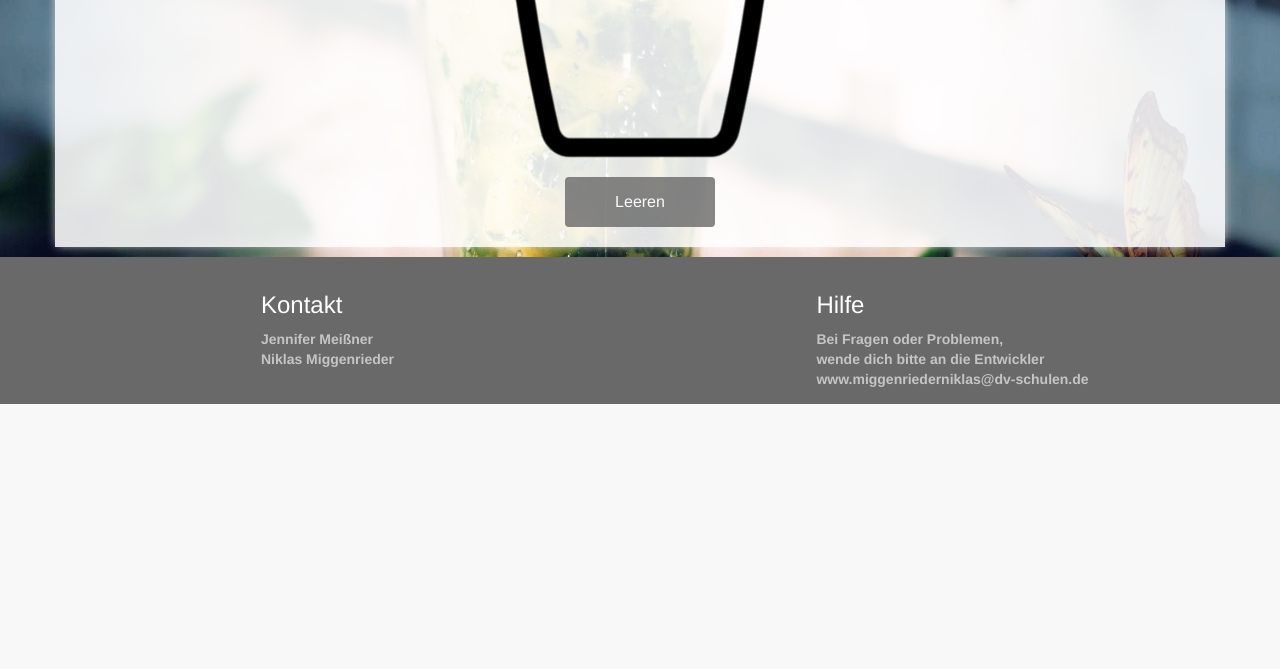
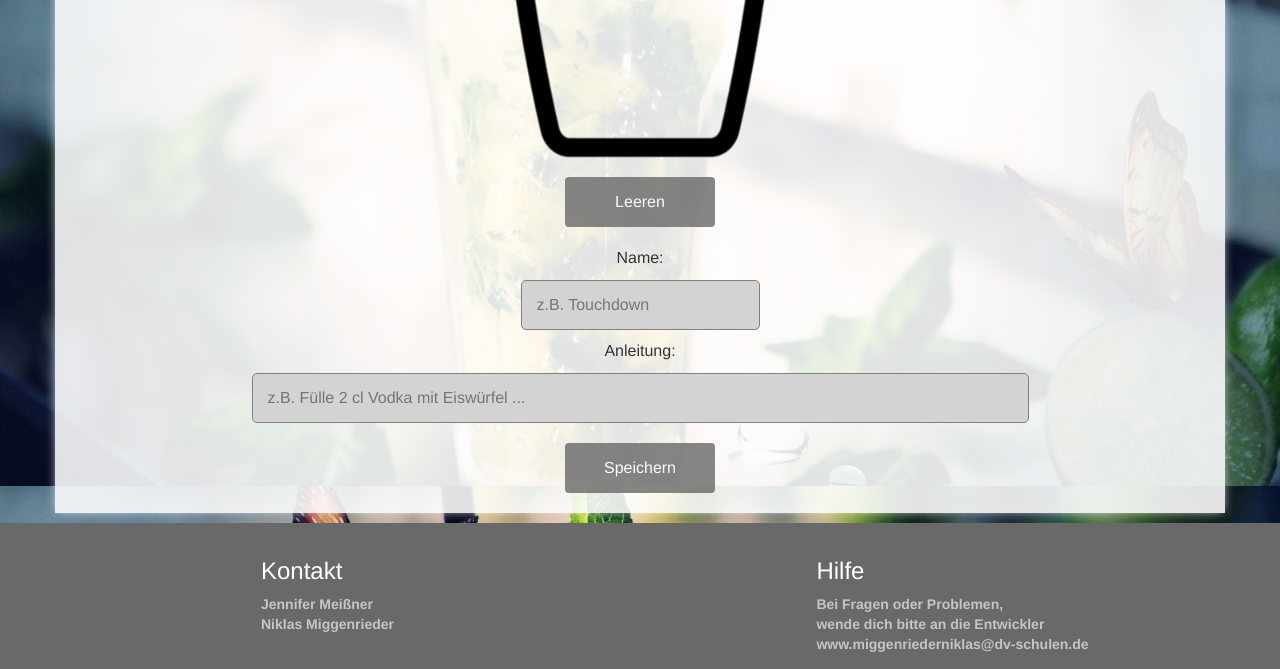
Before and after one commit to NIKmigg/My-Bar-Skript, a PHP site: page /mixer.php in a window 1280 px wide. Shown: the part 1114-1783 px from the top of the page. Before the commit the page ends 1518 px from the top, so only its background shows below. Run offline with PHP 8.4, Linux system fonts and the light colour scheme.

Commit message:
großes Update

```diff
--- /dev/null
+++ b/CocktailWebseite/javascript.js
@@ -0,0 +1,168 @@
+var modal1 = document.getElementById('id01');
+var modal2 = document.getElementById('id02');
+var zaehler = 1;
+//Array für Zutaten und Mengen
+var zutaten = [];
+
+// Schließen beim klicken außerhalb der Box
+window.onclick = function(event)
+{
+    if (event.target == modal1)
+    {
+        modal1.style.display = "none";
+    }
+    else if (event.target == modal2)
+    {
+        modal2.style.display = "none";
+    }
+}
+
+function showZutat(str)
+{
+    if(str.length == 0)
+    {
+        document.getElementById("txtHint").innerHTML = "";
+        return;
+    }
+    else
+    {
+        var xmlhttp = new XMLHttpRequest();
+        xmlhttp.onreadystatechange = function()
+        {
+            if(this.readyState == 4 && this.status == 200)
+            {
+                document.getElementById("txtHint").innerHTML = this.responseText;
+            }
+        };
+        xmlhttp.open("GET", "vorschlaege.php?q=" + str, true);
+        xmlhttp.send();
+    }
+}
+
+//Mixer
+function zutatHinzufuegen()
+{
+    var menge = document.getElementById("textFieldMenge").value;
+    var zutat = document.getElementById("textFieldZutat").value;
+
+    //Testen ob man angemeldet ist
+    checkCookie();
+
+    //Hinzufügen
+    if(zutat.length != 0 && menge.length != 0)
+    {
+        document.getElementById("zutat" + zaehler).innerHTML = menge + " " + zutat;
+        //Zutaten und Mengen hinzufügen
+        zutaten.push(menge + " " + zutat);
+        zaehler++;
+    }
+}
+
+function checkCookie()
+{
+    var user = getCookie("user");
+
+    if(user == "")
+    {
+        alert("Du musst dich erst Anmelden!");
+    }
+}
+
+function getCookie(user)
+{
+    var name = user + "=";
+    var decodedCookie = decodeURIComponent(document.cookie);
+    var ca = decodedCookie.split(';');
+
+    for(var i = 0; i < ca.length; i++)
+    {
+        var c = ca[i];
+        while(c.charAt(0) == ' ')
+        {
+            c = c.substring(1);
+        }
+        if(c.indexOf(name) == 0)
+        {
+            return c.substring(name.length, c.length);
+        }
+    }
+    return "";
+}
+
+function mixerLeeren()
+{
+    //Array löschen und Zähler zurücksetzen
+    zutaten = [];
+    zaehler = 1;
+
+    for(var i = 1; i <= 10; i++)
+    {
+        document.getElementById("zutat" + i).innerHTML = "";
+    }
+}
+
+function rezeptSpeichern()
+{
+    var bezeichnung = document.getElementById("textFieldName").value;
+    var anleitung = document.getElementById("textFieldAnleitung").value;
+    // var art = document.getElementById("textFieldArt").value;
+    // var bild;
+
+    // var uebergabe = "&bezeichnung=" + bezeichnung + "&anleitung=" + anleitung + "&zutat1=" + zutaten[0] + "&zutat2=" + zutaten[1] + "&zutat3=" + zutaten[2];
+    var uebergabe = "&bezeichnung=" + bezeichnung + "&anleitung=" + anleitung;
+    var top = zutaten.length - 1;
+
+    var j = 1;
+    for(var i = 0; i <= top; i++)
+    {
+        uebergabe += "&zutat" + j + "=" + zutaten[i];
+        j++;
+    }
+
+
+    if (window.XMLHttpRequest)
+    {
+        xmlhttp = new XMLHttpRequest();
+    }
+    else
+    {
+    xmlhttp = new ActiveXObject("Microsoft.XMLHTTP");
+    }
+
+    xmlhttp.open("POST", "rezeptSpeichernDb.php", false);
+    xmlhttp.setRequestHeader("Content-type","application/x-www-form-urlencoded");
+    xmlhttp.setRequestHeader("Content-length", uebergabe.length);
+    xmlhttp.send(uebergabe);
+    alert(uebergabe);
+}
+
+function navButtons()
+{
+    var user = getCookie("user");
+
+    if(user != "")
+    {
+        document.getElementById("navButtonsAnReg").style.display='none';
+        document.getElementById("navButtonsAb").style.display='block';
+    }
+}
+
+function abmelden()
+{
+    document.cookie = "";
+    document.getElementById("navButtonsAnReg").style.display='block';
+    document.getElementById("navButtonsAb").style.display='none';
+
+    if (window.XMLHttpRequest)
+    {
+        xmlhttp = new XMLHttpRequest();
+    }
+    else
+    {
+    xmlhttp = new ActiveXObject("Microsoft.XMLHTTP");
+    }
+
+    xmlhttp.open("GET", "logout.php", true);
+    xmlhttp.setRequestHeader("Content-type","application/x-www-form-urlencoded");
+    xmlhttp.send();
+}
--- a/CocktailWebseite/login.php
+++ b/CocktailWebseite/login.php
@@ -26,4 +26,7 @@
         $errorMessage = "E-Mail oder Passwort ungültig!<br>";
         echo $errorMessage;
     }
+
+    //Cookie setzen
+    setcookie("user", $_SESSION['name'], time() + (3600*24), "/");
 ?>
--- a/CocktailWebseite/mixer.php
+++ b/CocktailWebseite/mixer.php
@@ -9,9 +9,10 @@
         <link rel="stylesheet" href="style.css" type="text/css">
         <script src="https://ajax.googleapis.com/ajax/libs/jquery/3.4.0/jquery.min.js"></script>
         <script src="https://maxcdn.bootstrapcdn.com/bootstrap/3.4.0/js/bootstrap.min.js"></script>
+        <script src="javascript.js"></script>
 
     </head>
-    <body>
+    <body onload="navButtons()">
         <!-- Die Überschrift, evtl ein Logo oder so -->
         <div class="logo">
             <div class="container-fluid text-center">
@@ -35,9 +36,16 @@
                     <li class="active"><a href="mixer.php">Mixer</a></li>
                     <li><a href="eigeneRezepte.php">Eigene Rezepte</a></li>
                 </ul>
-                <div class="btn-group navbar-right">
-                    <button class="btn navbar-btn" onclick="document.getElementById('id01').style.display='block'"><span class="glyphicon glyphicon-user"></span> Registrieren</button>
-                    <button class="btn navbar-btn" onclick="document.getElementById('id02').style.display='block'"><span class="glyphicon glyphicon-log-in"></span> Einloggen</button>
+                <div id="navButtonsAnReg">
+                    <div class="btn-group navbar-right">
+                        <button class="btn navbar-btn" onclick="document.getElementById('id01').style.display='block'"><span class="glyphicon glyphicon-user"></span> Registrieren</button>
+                        <button class="btn navbar-btn" onclick="document.getElementById('id02').style.display='block'"><span class="glyphicon glyphicon-log-in"></span> Einloggen</button>
+                    </div>
+                </div>
+                <div id="navButtonsAb">
+                    <div class="btn-group navbar-right">
+                        <button class="btn navbar-btn" onclick="abmelden()"><span class="glyphicon glyphicon-log-out"></span> Ausloggen</button>
+                    </div>
                 </div>
             </div>
         </nav>
@@ -52,6 +60,7 @@
                     Hier kannst du deine eigenen Rezepte erstellen!<br>
                     Die erstellten Rezepte findest du bei Eigene Rezepte ...
                 </p>
+
                 <div>
                     Menge: <input type="text" id="textFieldMenge" placeholder="z.B. 2 cl">
                     Zutat: <input type="text" onkeyup="showZutat(this.value)" id="textFieldZutat" placeholder="z.B. Zitronensaft">
@@ -59,7 +68,7 @@
                         <h4>Vorschläge:</h4>
                         <span id="txtHint"></span>
                     </div>
-                    <button type="submit" class="sucheButton" onclick="zutatHinzufuegen()"><span>Hinzufügen</span></button>
+                    <button type="button" class="sucheButton" onclick="zutatHinzufuegen()"><span>Hinzufügen</span></button>
 
                     <div id="mixer">
                         <img class="shaker" src="images/shaker.png" alt="shaker">
@@ -76,6 +85,13 @@
                     </div>
 
                     <button type="button" class="sucheButton" onclick="mixerLeeren()"><span>Leeren</span></button>
+                    <br>
+                    Name:<br> <input type="text" id="textFieldName" placeholder="z.B. Touchdown">
+                    <br>
+                    Anleitung:<br> <input type="text" id="textFieldAnleitung" placeholder="z.B. Fülle 2 cl Vodka mit Eiswürfel ...">
+                    <br>
+                    <!-- Bild: -->
+                    <button type="submit" class="sucheButton" onclick="rezeptSpeichern()"><span>Speichern</span></button>
                 </div>
             </div>
         </div>
@@ -83,7 +99,7 @@
         <!-- Registrieren -->
         <div id="id01" class="modalRegAnm">
             <span onclick="document.getElementById('id01').style.display='none'" class="close" title="Schließen">&times;</span>
-            <form class="modalRegAnm-content">
+            <form class="modalRegAnm-content" method="POST" action="registrieren.php">
               <div class="reg-container">
                 <h1>Registrieren</h1>
                 <p>Bitte geben Sie Ihre Daten an!</p>
@@ -155,79 +171,5 @@
                 </div>
             </div>
         </footer>
-
-        <script>
-            var modal1 = document.getElementById('id01');
-            var modal2 = document.getElementById('id02');
-            var zaehler = 1;
-            //Arrays für Zutaten und Mengen
-            var zutaten = [];
-            var mengen = [];
-
-            // Schließen beim klicken außerhalb der Box
-            window.onclick = function(event)
-            {
-                if (event.target == modal1)
-                {
-                    modal1.style.display = "none";
-                }
-                else if (event.target == modal2)
-                {
-                    modal2.style.display = "none";
-                }
-            }
-
-            function showZutat(str)
-            {
-                if(str.length == 0)
-                {
-                    document.getElementById("txtHint").innerHTML = "";
-                    return;
-                }
-                else
-                {
-                    var xmlhttp = new XMLHttpRequest();
-                    xmlhttp.onreadystatechange = function()
-                    {
-                        if(this.readyState == 4 && this.status == 200)
-                        {
-                            document.getElementById("txtHint").innerHTML = this.responseText;
-                        }
-                    };
-                    xmlhttp.open("GET", "vorschlaege.php?q=" + str, true);
-                    xmlhttp.send();
-                }
-            }
-
-            //Mixer
-            function zutatHinzufuegen()
-            {
-                var menge = document.getElementById("textFieldMenge").value;
-                var zutat = document.getElementById("textFieldZutat").value;
-
-                if(zutat.length != 0 && menge.length != 0)
-                {
-                    document.getElementById("zutat" + zaehler).innerHTML = menge + " " + zutat;
-                    zaehler++;
-                }
-
-                //Zutaten und Mengen hinzufügen
-                zutaten.push(zutat);
-                mengen.push(menge);
-            }
-
-            function mixerLeeren()
-            {
-                //Arrays löschen und Zähler zurücksetzen
-                zutaten = [];
-                mengen = [];
-                zaehler = 1;
-
-                for(var i = 1; i <= 10; i++)
-                {
-                    document.getElementById("zutat" + i).innerHTML = "";
-                }
-            }
-        </script>
     </body>
 </html>
--- a/CocktailWebseite/rezepte.php
+++ b/CocktailWebseite/rezepte.php
@@ -445,7 +445,7 @@
         <!-- Registrieren -->
         <div id="id01" class="modalRegAnm">
             <span onclick="document.getElementById('id01').style.display='none'" class="close" title="Schließen">&times;</span>
-            <form class="modalRegAnm-content">
+            <form class="modalRegAnm-content" method="POST" action="registrieren.php">
               <div class="reg-container">
                 <h1>Registrieren</h1>
                 <p>Bitte geben Sie Ihre Daten an!</p>
--- a/CocktailWebseite/style.css
+++ b/CocktailWebseite/style.css
@@ -143,6 +143,10 @@
         margin: 0;
         border-radius: 0;
         text-align: center;
+    }
+
+    #navButtonsAb {
+        display: none;
     }
 
     /* Andere Styles (Selbsterklärend) */
@@ -419,6 +423,24 @@
         height: 50px;
     }
 
+    #textFieldName {
+        border: 1px solid gray;
+        border-radius: 5px;
+        background-color: lightgray;
+        margin: 10px;
+        width: auto;
+        height: 50px;
+    }
+
+    #textFieldAnleitung {
+        border: 1px solid gray;
+        border-radius: 5px;
+        background-color: lightgray;
+        margin: 10px;
+        width: 70%;
+        height: 50px;
+    }
+
     .vorschlag {
         border: 1px solid gray;
         border-radius: 5px;
```
Also changed, not shown: CocktailWebseite/DBconnect.php (+5 -5 lines), CocktailWebseite/logout.php (added, +7 -0 lines), CocktailWebseite/rezeptSpeichernDb.php (added, +23 -0 lines).
